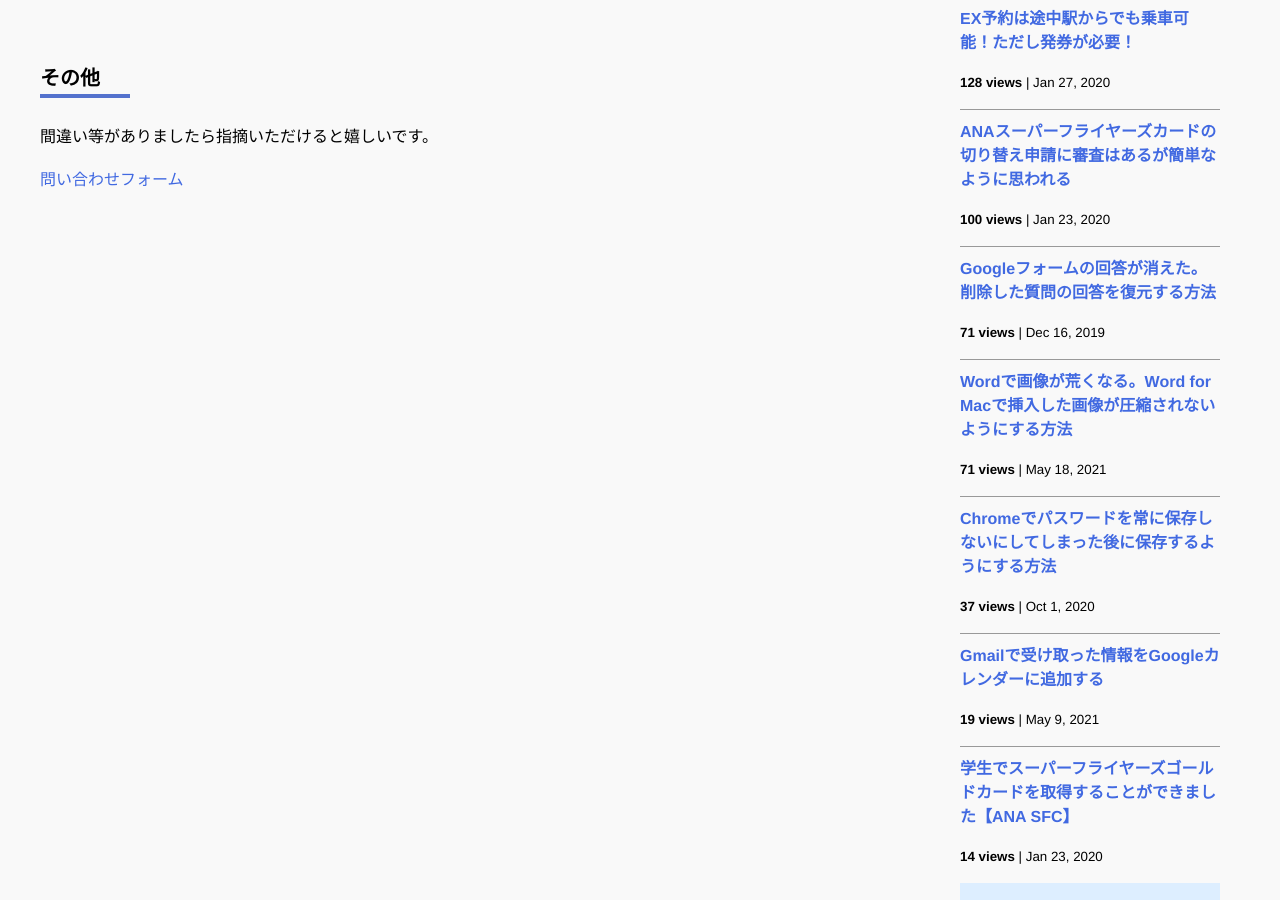
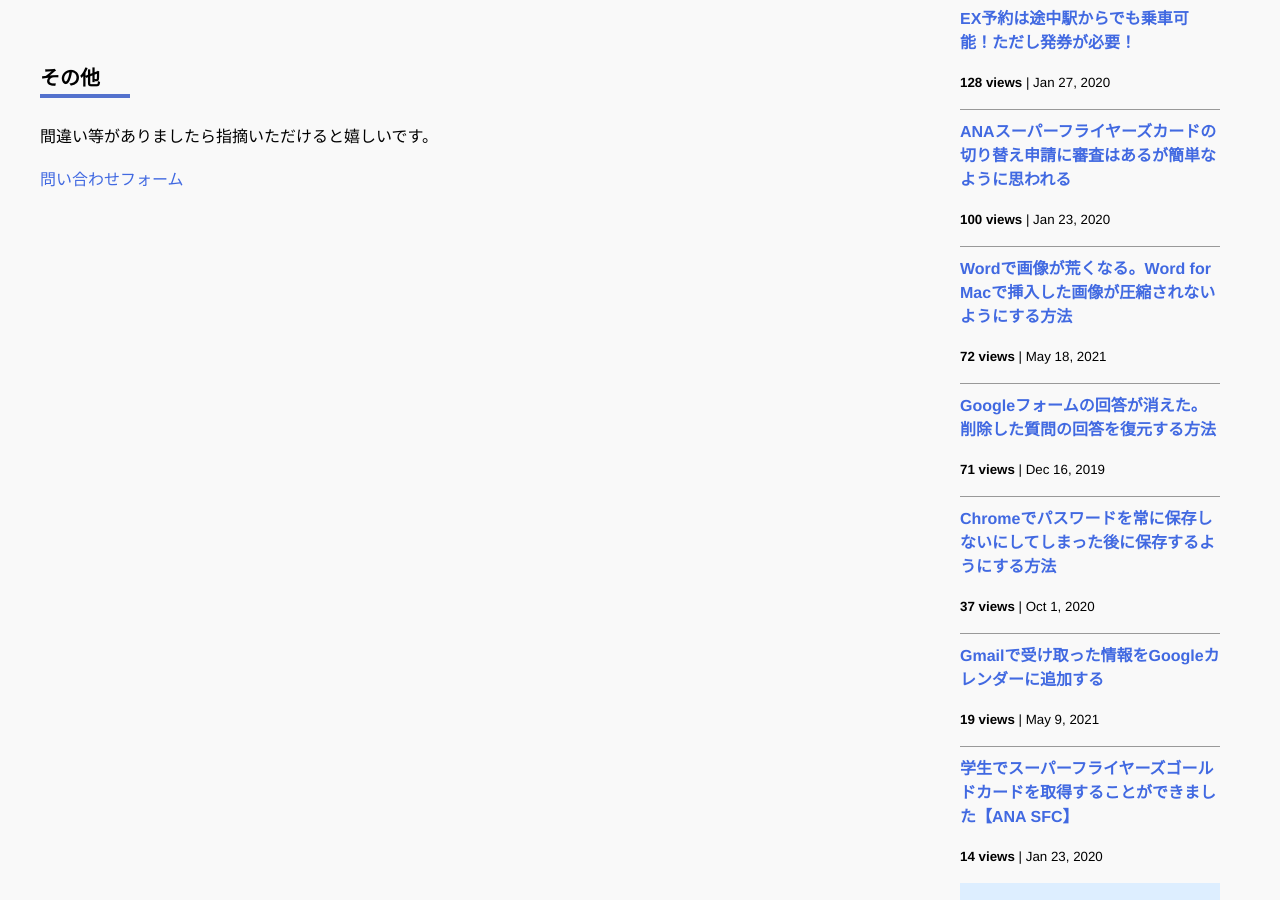
Before and after one commit to iwanaminami/shoyaiwaname, a Jekyll site: the page built from about.markdown, in a window 1280 px wide and 900 px high, scrolled down 878 px. Built offline with Jekyll 4.4.1, drawn with Linux system fonts in a browser that asks for light colours; nearby versions of some CDN libraries; comment, search, counter and statistics services are not loaded.

Commit message:
chore(ga): update _data/popularposts.yml 20251218-1452

```diff
--- a/_data/popularposts.yml
+++ b/_data/popularposts.yml
@@ -3,10 +3,10 @@ side:
     url: "/2020/01/27/ex-rideontheway.html"
   - view: 100
     url: "/2020/01/23/sfc-judge.html"
+  - view: 72
+    url: "/2021/05/18/image-compression-word.html"
   - view: 71
     url: "/2019/12/16/restore-googleform.html"
-  - view: 71
-    url: "/2021/05/18/image-compression-word.html"
   - view: 37
     url: "/2020/10/01/googlepassword.html"
   - view: 19
```
